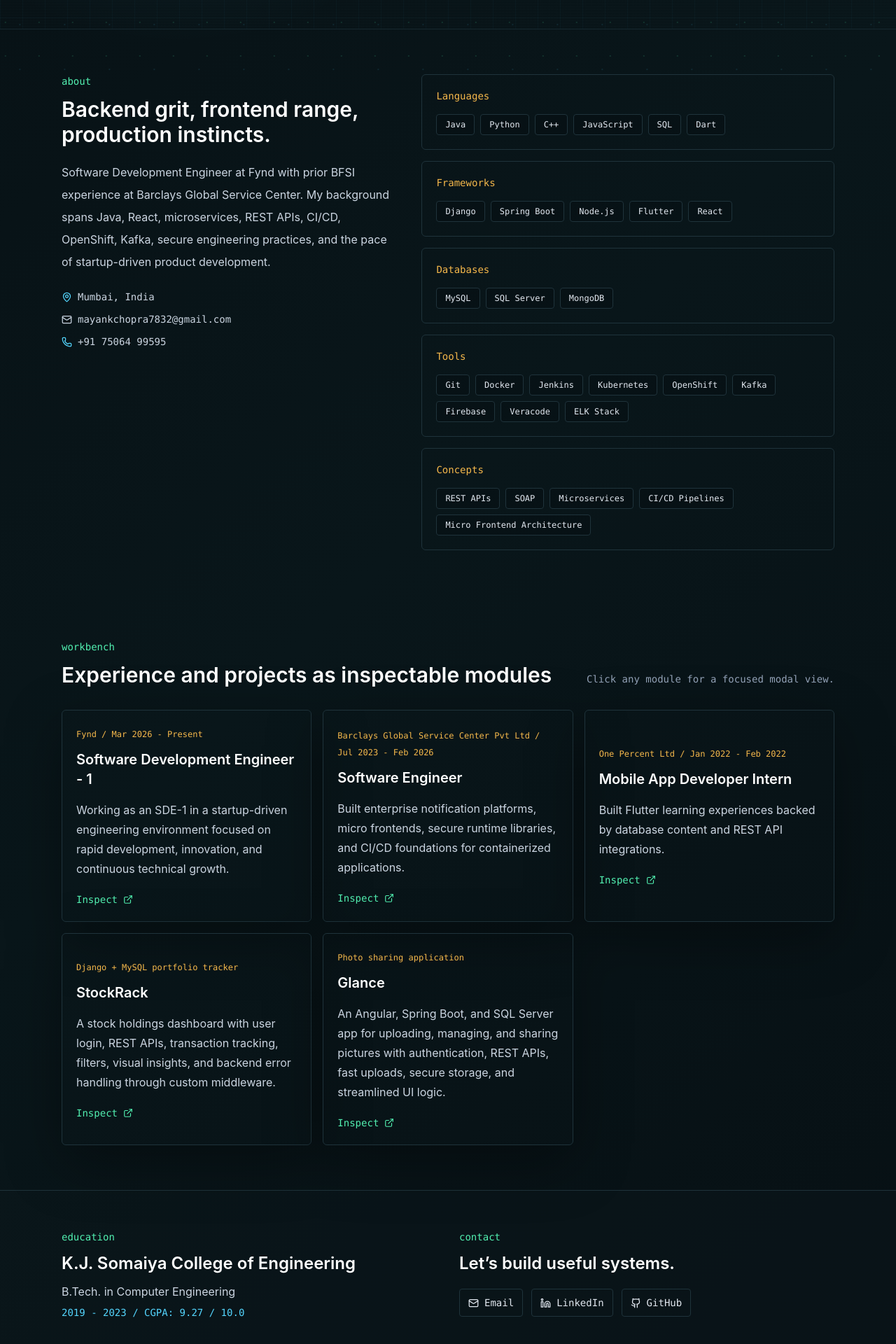
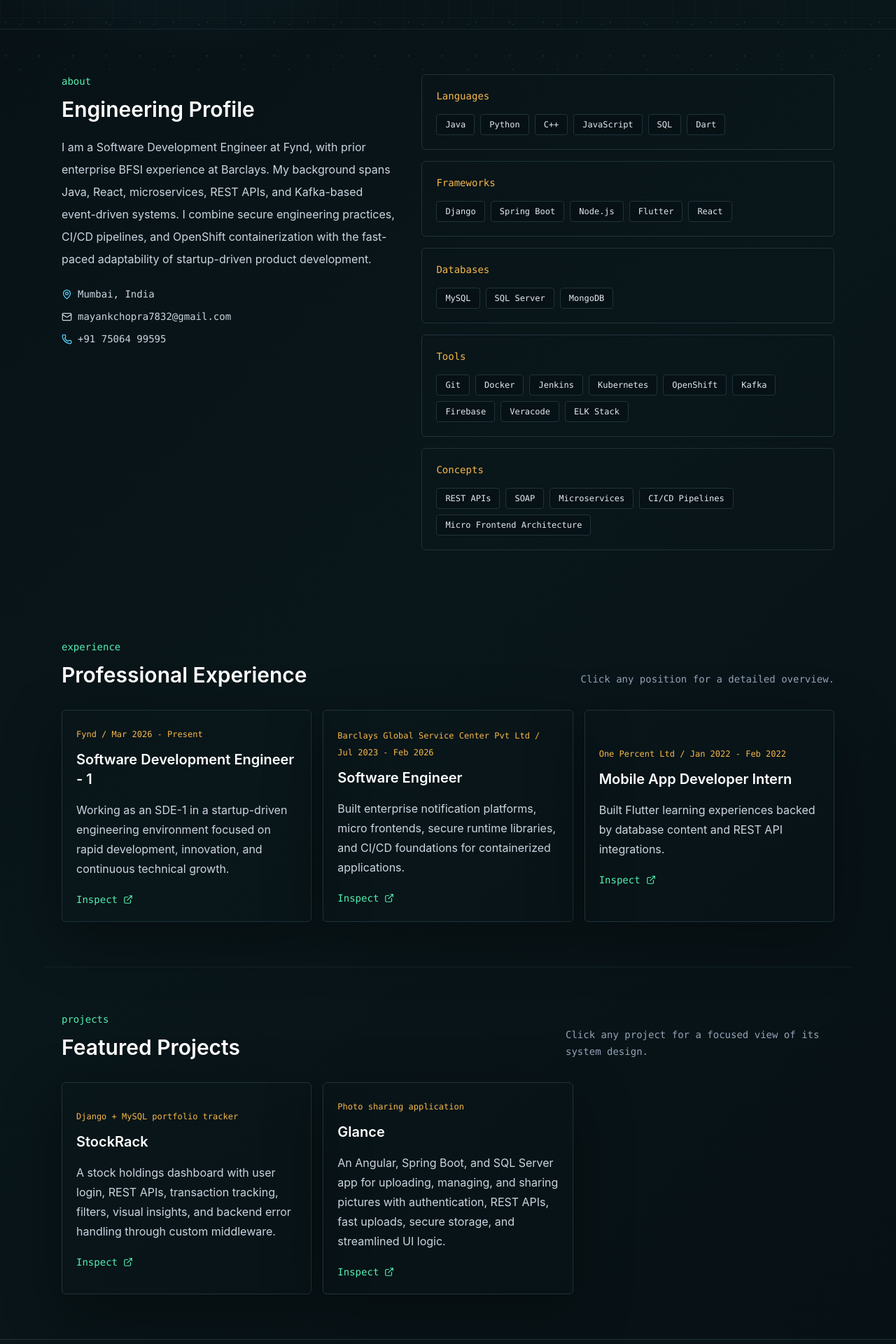
Before and after one commit to Mayank7832/portfolio-website, a Next.js app: page / in a window 1280 px wide. Shown: the part 680-2600 px from the top of the page at 70% size. Built offline with nearby package versions, Linux system fonts and the light colour scheme.

Commit message:
Update tagline, bio, and separate experience and projects sections

```diff
--- a/components/Portfolio.tsx
+++ b/components/Portfolio.tsx
@@ -14,22 +14,21 @@
 
 export default function Portfolio() {
   const [modal, setModal] = useState<ModalItem | null>(null);
-  const cards: ModalItem[] = [
-    ...portfolio.experience.map((job) => ({
+  const experienceCards: ModalItem[] = portfolio.experience.map((job) => ({
     title: job.role,
     eyebrow: `${job.company} / ${job.period}`,
     summary: job.summary,
     details: job.highlights,
     stack: job.stack
-    })),
-    ...portfolio.projects.map((project) => ({
+  }));
+
+  const projectCards: ModalItem[] = portfolio.projects.map((project) => ({
     title: project.name,
     eyebrow: project.type,
     summary: project.summary,
     details: [project.summary],
     stack: project.stack
-    }))
-  ];
+  }));
 
   return (
     <main className="relative overflow-hidden">
@@ -37,16 +36,43 @@
       <Header />
       <Hero />
       <AboutSkills />
+
       <section className="relative mx-auto max-w-6xl px-4 py-16 sm:px-6">
         <div className="flex flex-col justify-between gap-4 sm:flex-row sm:items-end">
           <div>
-            <p className="font-mono text-sm text-mint">workbench</p>
-            <h2 className="mt-3 text-3xl font-semibold text-white">Experience and projects as inspectable modules</h2>
+            <p className="font-mono text-sm text-mint">experience</p>
+            <h2 className="mt-3 text-3xl font-semibold text-white">Professional Experience</h2>
           </div>
-          <p className="max-w-sm font-mono text-sm leading-6 text-slate-400">Click any module for a focused modal view.</p>
+          <p className="max-w-sm font-mono text-sm leading-6 text-slate-400">Click any position for a detailed overview.</p>
         </div>
         <div className="mt-8 grid gap-4 md:grid-cols-2 xl:grid-cols-3">
-          {cards.map((card) => (
+          {experienceCards.map((card) => (
+            <button
+              key={`${card.eyebrow}-${card.title}`}
+              className="group min-h-56 rounded-md border border-line bg-panel/82 p-5 text-left shadow-terminal transition hover:-translate-y-1 hover:border-cyan/60"
+              onClick={() => setModal(card)}
+            >
+              <span className="font-mono text-xs text-amber">{card.eyebrow}</span>
+              <span className="mt-3 block text-xl font-semibold text-white">{card.title}</span>
+              <span className="mt-4 line-clamp-4 block leading-7 text-slate-300">{card.summary}</span>
+              <span className="mt-5 inline-flex items-center gap-2 font-mono text-sm text-mint">
+                Inspect <ExternalLink size={14} />
+              </span>
+            </button>
+          ))}
+        </div>
+      </section>
+
+      <section className="relative mx-auto max-w-6xl px-4 py-16 sm:px-6 border-t border-line/50">
+        <div className="flex flex-col justify-between gap-4 sm:flex-row sm:items-end">
+          <div>
+            <p className="font-mono text-sm text-mint">projects</p>
+            <h2 className="mt-3 text-3xl font-semibold text-white">Featured Projects</h2>
+          </div>
+          <p className="max-w-sm font-mono text-sm leading-6 text-slate-400">Click any project for a focused view of its system design.</p>
+        </div>
+        <div className="mt-8 grid gap-4 md:grid-cols-2 xl:grid-cols-3">
+          {projectCards.map((card) => (
             <button
               key={`${card.eyebrow}-${card.title}`}
               className="group min-h-56 rounded-md border border-line bg-panel/82 p-5 text-left shadow-terminal transition hover:-translate-y-1 hover:border-cyan/60"
--- a/components/PortfolioShell.tsx
+++ b/components/PortfolioShell.tsx
@@ -87,7 +87,7 @@
     <section className="mx-auto grid max-w-6xl gap-8 px-4 py-16 sm:px-6 lg:grid-cols-[0.9fr_1.1fr]">
       <div>
         <p className="font-mono text-sm text-mint">about</p>
-        <h2 className="mt-3 text-3xl font-semibold text-white">Backend grit, frontend range, production instincts.</h2>
+        <h2 className="mt-3 text-3xl font-semibold text-white">Engineering Profile</h2>
         <p className="mt-5 leading-8 text-slate-300">{portfolio.profile.bio}</p>
         <div className="mt-6 grid gap-3 font-mono text-sm text-slate-300">
           <span className="flex items-center gap-2"><MapPin size={15} className="text-cyan" /> {portfolio.profile.location}</span>
--- a/data/portfolio.json
+++ b/data/portfolio.json
@@ -8,8 +8,8 @@
     "linkedin": "https://www.linkedin.com/in/chopra-mayank/",
     "github": "https://github.com/Mayank7832/",
     "resume": "/MayankChopra-Resume.pdf",
-    "tagline": "I build reliable backend platforms, cloud-native services, and practical frontend experiences across enterprise and startup environments.",
-    "bio": "Software Development Engineer at Fynd with prior BFSI experience at Barclays Global Service Center. My background spans Java, React, microservices, REST APIs, CI/CD, OpenShift, Kafka, secure engineering practices, and the pace of startup-driven product development."
+    "tagline": "Backend grit, frontend range, production instincts.",
+    "bio": "I am a Software Development Engineer at Fynd, with prior enterprise BFSI experience at Barclays. My background spans Java, React, microservices, REST APIs, and Kafka-based event-driven systems. I combine secure engineering practices, CI/CD pipelines, and OpenShift containerization with the fast-paced adaptability of startup-driven product development."
   },
   "experience": [
     {
```
Lines whose indentation alone changed are shown as unchanged.
